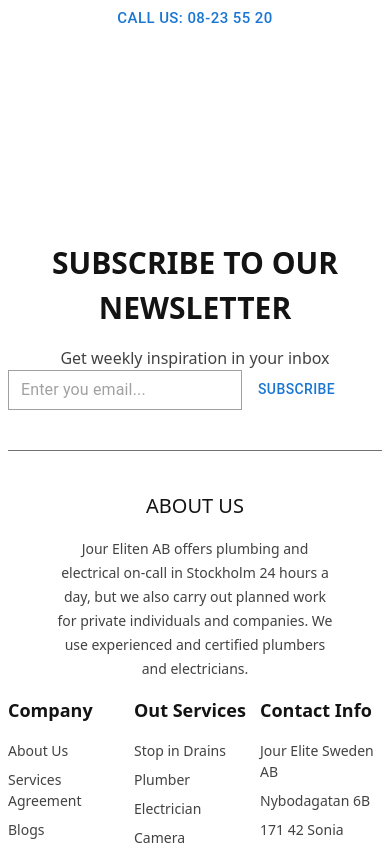
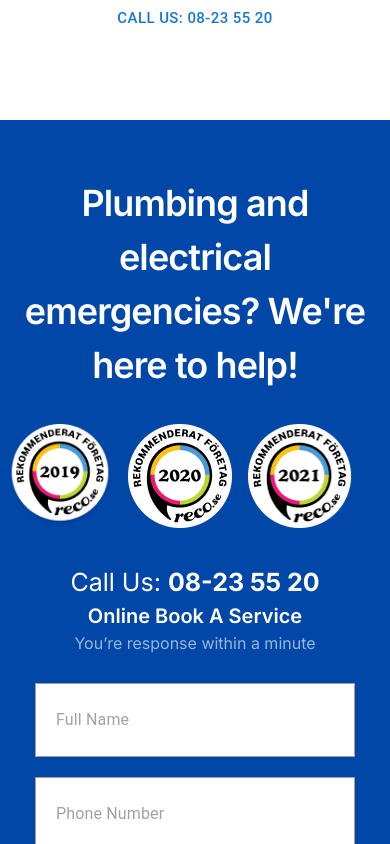
Before and after one commit to TheRakib/Needz-website, a Next.js app: page / in a window 390 px wide. Shown: the part 1760-2604 px from the top of the page. Built offline with nearby package versions, Linux system fonts and the light colour scheme.

Commit message:
emergencies responsive

```diff
--- a/app/page.tsx
+++ b/app/page.tsx
@@ -17,8 +17,8 @@ export default function Home(props: Props) {
       <div id="back-to-top-anchor" />
       <Banner />
       <CallIn />
+      <Emergencies />
       {/*
-      <Emergencies />
       <Feedback />
       <Join />
       <Features />
--- a/components/Home/Emergencies.tsx
+++ b/components/Home/Emergencies.tsx
@@ -6,7 +6,7 @@ import { BsArrowRightCircle } from "react-icons/bs";
 
 export default function Emergencies() {
   return (
-    <div className="bg-primary max-w-maxLayout mx-auto">
+    <div className="bg-primary max-w-maxLayout mx-auto px-2">
       <div className="max-w-layout mx-auto py-14">
         <div className="grid grid-cols-1 md:grid-cols-2">
           <div className="col-span-1 flex flex-col">
@@ -35,20 +35,20 @@ export default function Emergencies() {
                 width={104}
               />
             </div>
-            <p className="text-[35px] text-white ">
+            <p className="md:text-[35px] text-[25px] text-white text-center md:text-left ">
               Call Us: <span className="font-bold">08-23 55 20</span>
             </p>
           </div>
           <div className="col-span-1">
             <div className="flex flex-col text-white">
-              <h3 className="font-semibold text-[25px] text-center">
+              <h3 className="font-semibold text-[20px] md:text-[25px] text-center">
                 Online Book A Service
               </h3>
-              <p className="text-[18px] text-white/60 text-center ">
+              <p className=" text-[16px] md:text-[18px] text-white/60 text-center ">
                 You’re response within a minute
               </p>
             </div>
-            <div className="flex flex-col gap-5 items-center  justify-center mt-7 w-[420px] mx-auto">
+            <div className="flex flex-col gap-5 items-center  justify-center mt-7 w-[320px] md:w-[420px] mx-auto">
               <InputBase
                 id="outlined-basic"
                 placeholder="Full Name"
--- a/components/Shared/SectionTitle.tsx
+++ b/components/Shared/SectionTitle.tsx
@@ -9,7 +9,11 @@ export default function SectionTitle({
   className?: string;
 }) {
   return (
-    <h2 className={`${className && className} text-title font-bold`}>
+    <h2
+      className={`${
+        className && className
+      } text-[36px] md:text-title font-bold text-center md:text-left `}
+    >
       {title}
     </h2>
   );
```
